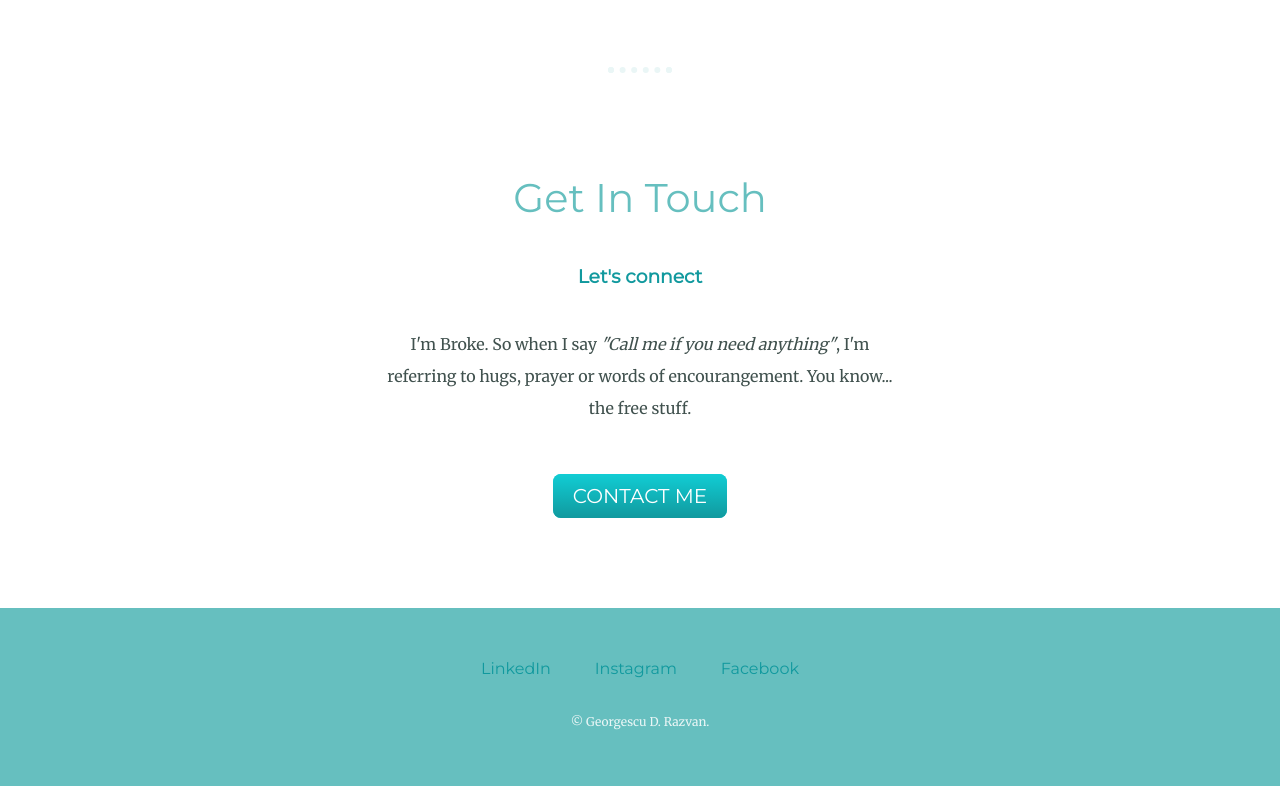
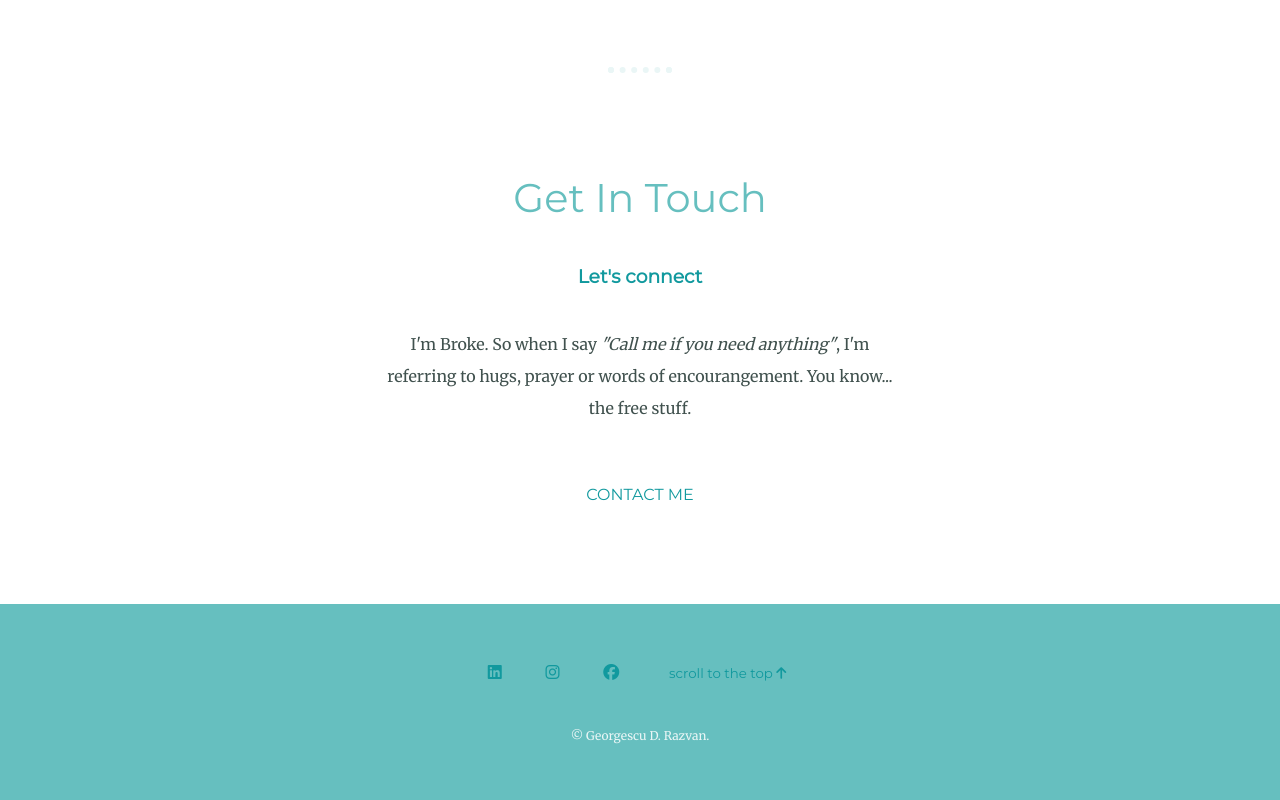
Before and after one commit to RazviCodingPadawan/My_CV, a plain HTML site: page index.html in a window 1280 px wide. Shown: the part 2587-3387 px from the top of the page. Drawn offline with Linux system fonts and the light colour scheme.

Commit message:
social media icons and smooth scrolling done

```diff
--- a/css/styles.css
+++ b/css/styles.css
@@ -74,14 +74,19 @@ hr {
   top: 40px;
 }
 
-a {
+button {
+  border: none;
+  background-color: transparent;
+}
+
+a, button {
   color: #11999E;
   font-family: 'Montserrat', sans-serif;
   margin: 10px 20px;
   text-decoration: none;
 }
 
-a:hover {
+a:hover, button:hover {
   color: #EAF6F6;
 }
 
@@ -100,30 +105,3 @@ a:hover {
   font-size: 0.75rem;
   padding: 20px 0;
 }
-
-.btn {
-  background: #11CDD4;
-  background-image: -webkit-linear-gradient(top, #11CDD4, #11999e);
-  background-image: -moz-linear-gradient(top, #11CDD4, #11999e);
-  background-image: -ms-linear-gradient(top, #11CDD4, #11999e);
-  background-image: -o-linear-gradient(top, #11CDD4, #11999e);
-  background-image: linear-gradient(to bottom, #11CDD4, #11999e);
-  -webkit-border-radius: 8;
-  -moz-border-radius: 8;
-  border-radius: 8px;
-  font-family: 'Montserrat', sans-serif;
-  color: #ffffff;
-  font-size: 20px;
-  padding: 10px 20px 10px 20px;
-  text-decoration: none;
-}
-
-.btn:hover {
-  background: #30e3cb;
-  background-image: -webkit-linear-gradient(top, #30e3cb, #2bc4ad);
-  background-image: -moz-linear-gradient(top, #30e3cb, #2bc4ad);
-  background-image: -ms-linear-gradient(top, #30e3cb, #2bc4ad);
-  background-image: -o-linear-gradient(top, #30e3cb, #2bc4ad);
-  background-image: linear-gradient(to bottom, #30e3cb, #2bc4ad);
-  text-decoration: none;
-}
--- a/index.html
+++ b/index.html
@@ -9,6 +9,7 @@
   <link rel="preconnect" href="https://fonts.googleapis.com">
   <link rel="preconnect" href="https://fonts.gstatic.com" crossorigin>
   <link href="https://fonts.googleapis.com/css2?family=Merriweather&family=Montserrat&family=Sacramento&display=swap" rel="stylesheet">
+  <script src="https://kit.fontawesome.com/a31783f23c.js" crossorigin="anonymous"></script>
 </head>
 
 <body>
@@ -70,9 +71,10 @@
 
 
   <div class="bottom-container">
-    <a class="footer-link" href="https://www.linkedin.com/in/razvan-georgescu-175543134/" target="_blank">LinkedIn</a>
-    <a class="footer-link" href="https://www.instagram.com/razvygeorgescu/" target="_blank">Instagram</a>
-    <a class="footer-link" href="https://www.facebook.com/razvy.georgescu" target="_blank">Facebook</a>
+    <a class="footer-link" href="https://www.linkedin.com/in/razvan-georgescu-175543134/" target="_blank"><i class="fa-brands fa-linkedin"></i></a>
+    <a class="footer-link" href="https://www.instagram.com/razvygeorgescu/" target="_blank"><i class="fa-brands fa-instagram"></i></a>
+    <a class="footer-link" href="https://www.facebook.com/razvy.georgescu" target="_blank"><i class="fa-brands fa-facebook"></i></a>
+    <button onClick="window.scroll({ top: 0, behavior: 'smooth' });"> scroll to the top <i class="fa-solid fa-arrow-up"></i></button>
     <p class="copyright">© Georgescu D. Razvan.</p>
   </div>
 
```
